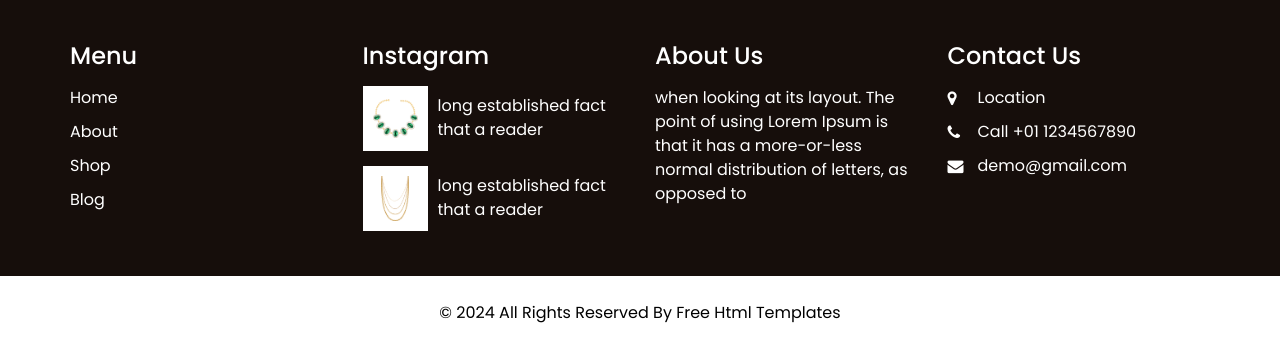
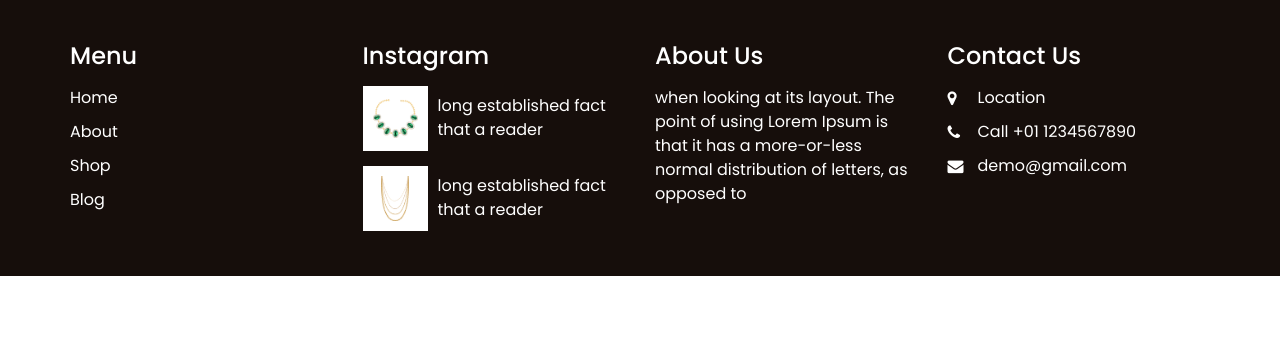
Before and after one commit to mytvDor/goldshop2, a plain HTML site: page index.html in a window 1280 px wide. Shown: the part 4320-4670 px from the top of the page. After the commit the page ends 4596 px from the top, so only its background shows below. Drawn offline with nearby package versions, Linux system fonts and the light colour scheme; a script that the page names is missing; files whose address does not match are found by name.

Commit message:
Update index.html

```diff
--- a/index.html
+++ b/index.html
@@ -658,14 +658,14 @@
 
 
   <!-- footer section -->
-  <footer class="footer_section">
+<!--   <footer class="footer_section">
     <div class="container">
       <p>
         &copy; <span id="displayYear"></span> All Rights Reserved By
         <a href="https://html.design/">Free Html Templates</a>
       </p>
     </div>
-  </footer>
+  </footer> -->
   <!-- footer section -->
 
 
```
